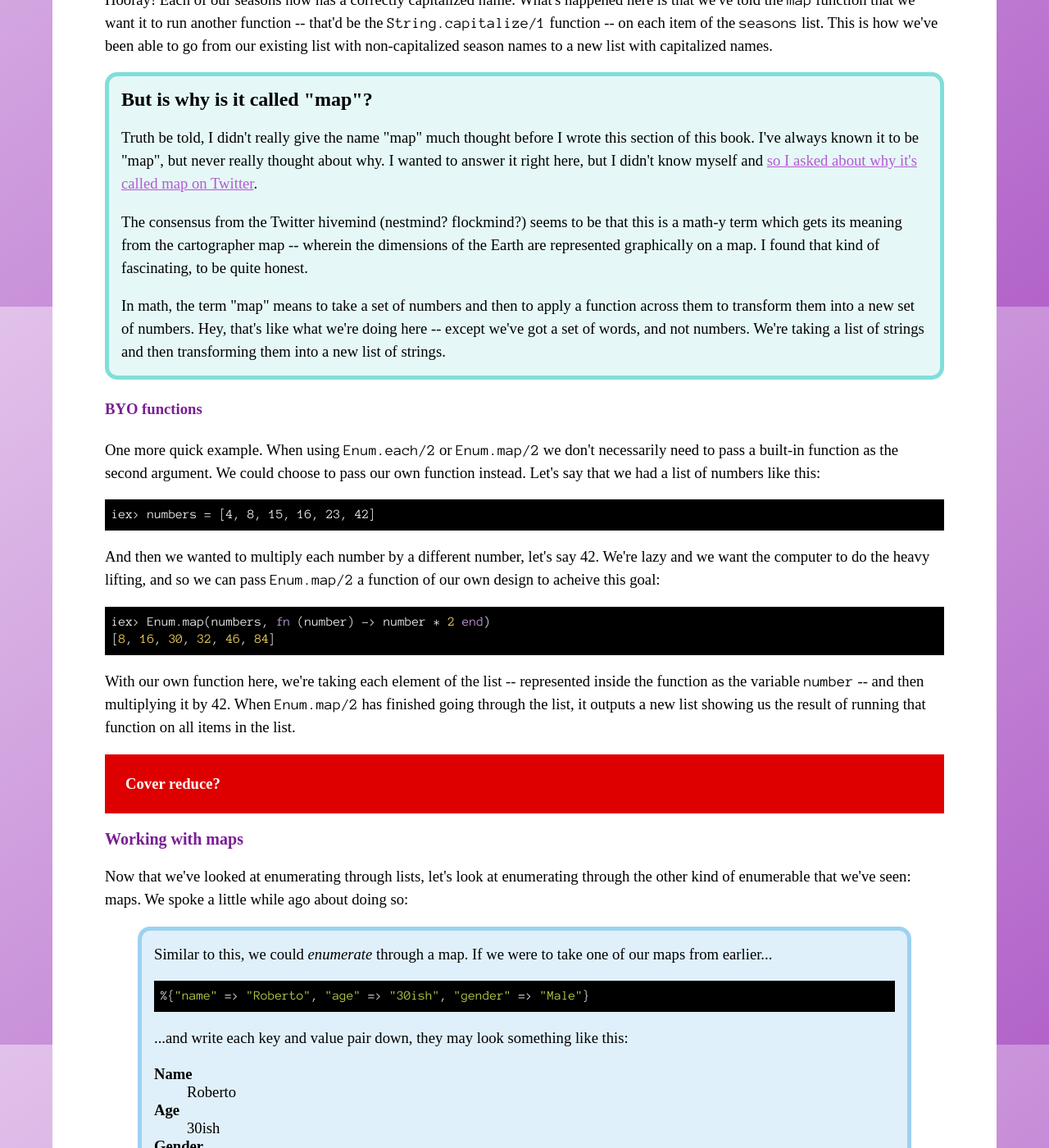
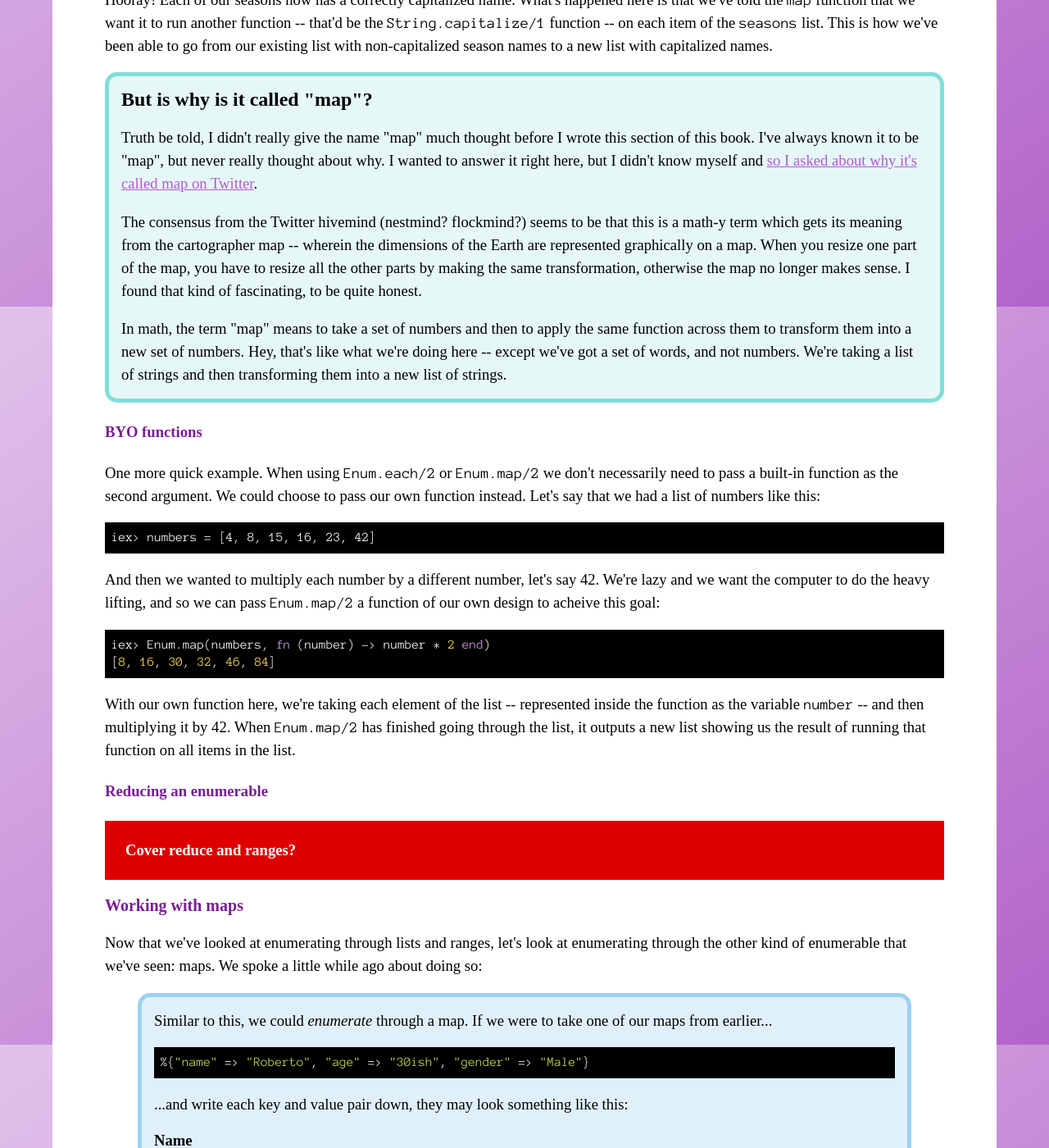
Before and after one commit to radar/joyofelixir, a Jekyll site: the page built from 9-lists-maps-more/index.html, in a window 1280 px wide and 1400 px high, scrolled down 6826 px. Shown: the whole window at 82% size. Built offline with Jekyll 4.4.1, drawn with Linux system fonts in a browser that asks for light colours; some web fonts are replaced; some of the changed text lies outside the part shown.

Commit message:
Expand Ch9 map example

```diff
--- a/_includes/ch/9.html
+++ b/_includes/ch/9.html
@@ -332,11 +332,11 @@ cap.("summer")
     </p>
 
     <p>
-      The consensus from the Twitter hivemind (nestmind? flockmind?) seems to be that this is a math-y term which gets its meaning from the cartographer map -- wherein the dimensions of the Earth are represented graphically on a map. I found that kind of fascinating, to be quite honest.
+     The consensus from the Twitter hivemind (nestmind? flockmind?) seems to be that this is a math-y term which gets its meaning from the cartographer map -- wherein the dimensions of the Earth are represented graphically on a map. When you resize one part of the map, you have to resize all the other parts by making the same transformation, otherwise the map no longer makes sense. I found that kind of fascinating, to be quite honest.
     </p>
 
     <p>
-      In math, the term "map" means to take a set of numbers and then to apply a function across them to transform them into a new set of numbers. Hey, that's like what we're doing here -- except we've got a set of words, and not numbers. We're taking a list of strings and then transforming them into a new list of strings.
+      In math, the term "map" means to take a set of numbers and then to apply the same function across them to transform them into a new set of numbers. Hey, that's like what we're doing here -- except we've got a set of words, and not numbers. We're taking a list of strings and then transforming them into a new list of strings.
     </p>
   </aside>
 
@@ -352,21 +352,23 @@ cap.("summer")
     And then we wanted to multiply each number by a different number, let's say 42. We're lazy and we want the computer to do the heavy lifting, and so we can pass <code>Enum.map/2</code> a function of our own design to acheive this goal:
   </p>
 
-<pre><code>iex> Enum.map(numbers, fn (number) -> number * 2 end)
+<pre><code>iex&gt; Enum.map(numbers, fn (number) -&gt; number * 2 end)
 [8, 16, 30, 32, 46, 84]</code></pre>
 
   <p>
     With our own function here, we're taking each element of the list -- represented inside the function as the variable <code>number</code> -- and then multiplying it by 42. When <code>Enum.map/2</code> has finished going through the list, it outputs a new list showing us the result of running that function on all items in the list.
   </p>
 
+  <h4>Reducing an enumerable</h4>
+
   <div class='todo'>
-    Cover reduce?
+    Cover reduce and ranges?
   </div>
 
   <h3>Working with maps</h3>
 
   <p>
-    Now that we've looked at enumerating through lists, let's look at enumerating through the other kind of enumerable that we've seen: maps. We spoke a little while ago about doing so:
+    Now that we've looked at enumerating through lists and ranges, let's look at enumerating through the other kind of enumerable that we've seen: maps. We spoke a little while ago about doing so:
   </p>
 
   <blockquote>
@@ -403,7 +405,7 @@ iex> Enum.each(person, fn ({k, v}) -> IO.puts v end)
 
 
   * Explain enumerating through maps here, showing that kv pairs are returned as tuples.
-  * Explain what tuples are and how they differ from lists. (iirc, tuples cannot be appended to or iterated (or can they?))
+  * Explain what tuples are and how they differ from lists. (iirc, tuples are not enumerable)
 
   <h3>Where to find more functions</h3>
 
```
